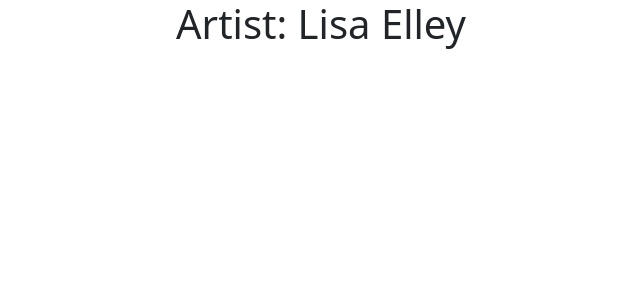
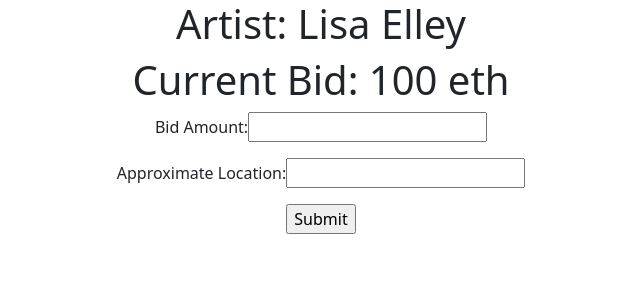
Before and after one commit to rshah98626/amber, a React (Create React App) app: page /item/1 in a window 1280 px wide. Shown: the top 300 px of the page, without its empty margins (319-959 px from the left). Built offline with nearby package versions, Linux system fonts and the light colour scheme.

Commit message:
feat: adding AL & bid amount on detail page

```diff
--- a/package.json
+++ b/package.json
@@ -3,6 +3,7 @@
   "version": "0.1.0",
   "private": true,
   "dependencies": {
+    "@hookform/resolvers": "^2.9.0",
     "@testing-library/jest-dom": "^5.16.4",
     "@testing-library/react": "^13.1.1",
     "@testing-library/user-event": "^13.5.0",
@@ -16,10 +17,12 @@
     "react": "^18.1.0",
     "react-bootstrap": "^2.3.0",
     "react-dom": "^18.1.0",
+    "react-hook-form": "^7.31.3",
     "react-router-dom": "^6.3.0",
     "react-scripts": "5.0.1",
     "typescript": "^4.6.3",
-    "web-vitals": "^2.1.4"
+    "web-vitals": "^2.1.4",
+    "yup": "^0.32.11"
   },
   "scripts": {
     "start": "react-scripts start",
--- a/src/components/NFTItem/Detail/NFTItemDetail.tsx
+++ b/src/components/NFTItem/Detail/NFTItemDetail.tsx
@@ -1,7 +1,47 @@
 import { NFTItemProps } from "../../NFTItem";
+import { useForm } from "react-hook-form";
+import { yupResolver } from "@hookform/resolvers/yup";
+import * as yup from "yup";
+
+type BidData = {
+  amount: number;
+  approximateLocation: string;
+};
+
+const schema = yup
+  .object({
+    amount: yup.number().positive().required(),
+    approximateLocation: yup.string().required(),
+  })
+  .required();
 
 const NFTItemDetail = (props: { data: NFTItemProps }) => {
-  return <h1>Artist: {props.data.artist}</h1>;
+  const {
+    register,
+    formState: { errors },
+    handleSubmit,
+  } = useForm<BidData>({
+    resolver: yupResolver(schema),
+  });
+  const onSubmit = handleSubmit((data: BidData) => console.log(data));
+
+  return (
+    <>
+      <h1>Artist: {props.data.artist}</h1>
+      <h1>Current Bid: {props.data.ethPrice} eth</h1>
+
+      <form onSubmit={onSubmit}>
+        <label>Bid Amount:</label>
+        <input {...register("amount")} />
+        <p style={{ color: "red" }}>{errors.amount?.message}</p>
+        <label>Approximate Location:</label>
+        <input {...register("approximateLocation")} />
+        <p style={{ color: "red" }}>{errors.approximateLocation?.message}</p>
+        <input type="submit" />
+        {/* <button onSubmit={makeBid}>Make new bid</button> */}
+      </form>
+    </>
+  );
 };
 
 export default NFTItemDetail;
```
Also changed, not shown: 1 other file (tests, documents, lock files or other folders).
